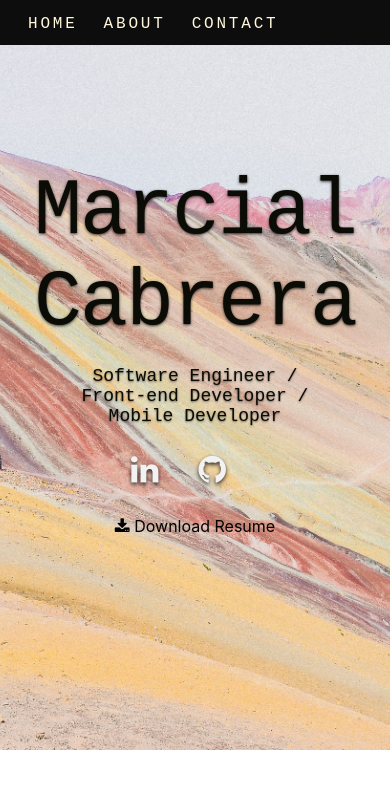
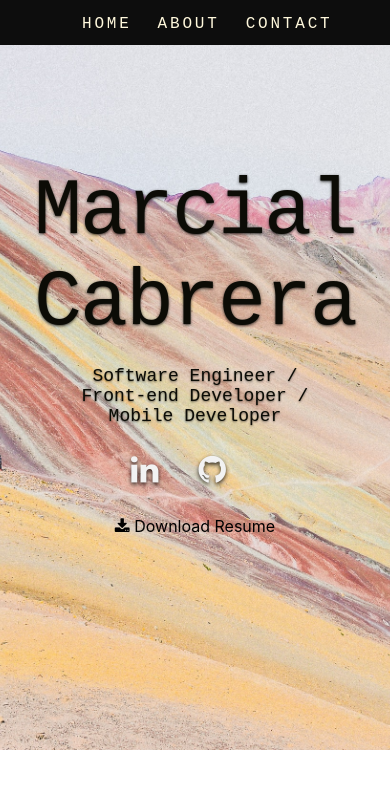
Before and after one commit to marcialc/MCPortafolio, a React (Create React App) app: page / in a window 390 px wide. Shown: the top 788 px of the page. Built offline with nearby package versions, Linux system fonts and the light colour scheme; a web font is replaced by a local one.

Commit message:
nav centered

```diff
--- a/public/css/phoneLayout.css
+++ b/public/css/phoneLayout.css
@@ -9,6 +9,13 @@
     header .banner-text h3 {
         font-weight: 400;
     }
+
+    /* NAVBAR */
+
+    ul#nav {
+        padding-left: 15%;
+    }
+
 
     /* ABOUT  */
 
```
